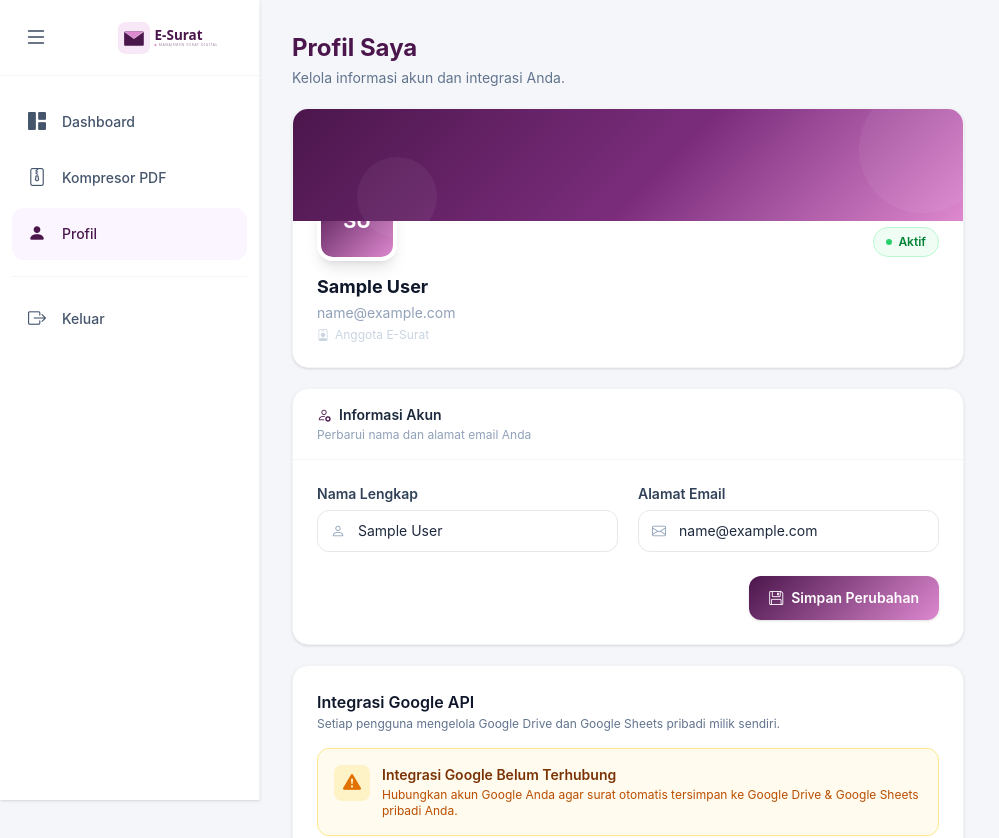
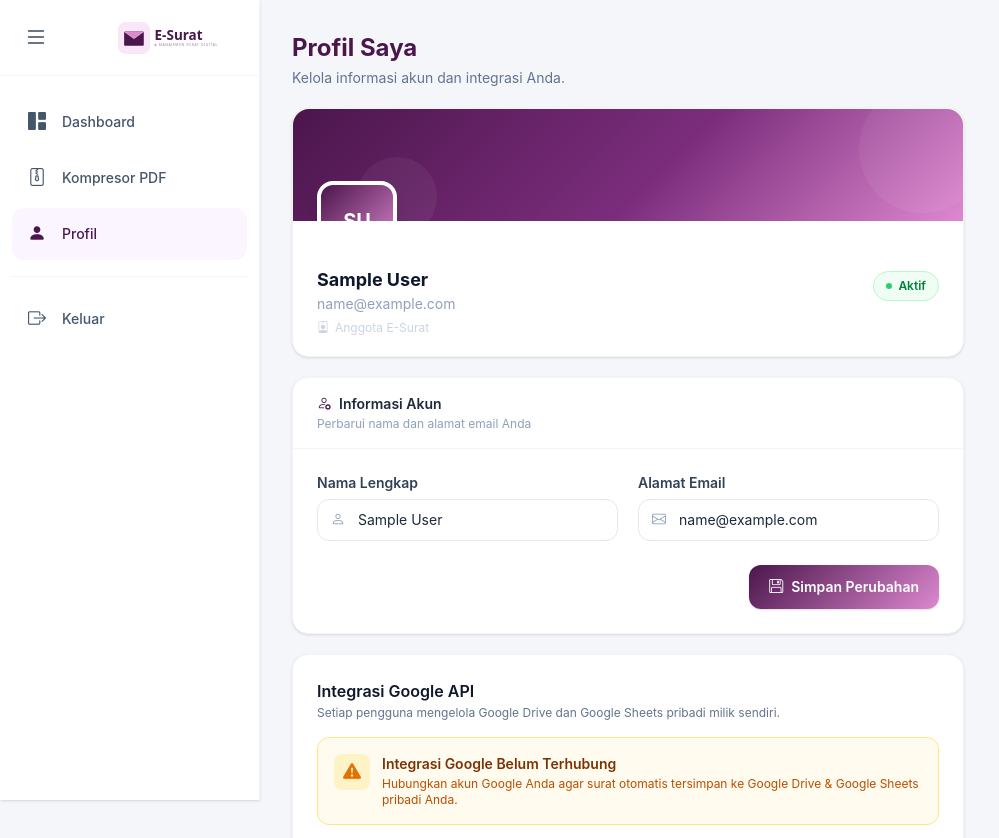
Before and after one commit to chali-pa/e-surat, a React (Vite) app in the folder frontend/: page /profile in a window 1280 px wide. Shown: the top 838 px of the page, without its empty margins (0-999 px from the left). Built offline with nearby package versions, Linux system fonts and the light colour scheme; no server answers; sample sign-in values are in the browser's storage.

Commit message:
update fitur

```diff
--- a/frontend/src/pages/Profile.jsx
+++ b/frontend/src/pages/Profile.jsx
@@ -152,53 +152,72 @@ export default function Profile() {
       )}
 
       {/* ── Profile hero card ─────────────────────────────────────────── */}
-      <div className="bg-white rounded-2xl border border-gray-100 shadow-sm overflow-hidden">
-        {/* Banner */}
+      {/*
+        Layout strategy:
+        ─ The card uses overflow-visible so the avatar (which straddles the
+          banner/body boundary) is never clipped by the card's edge.
+        ─ The banner div is position:relative and has enough bottom padding
+          (pb-12) to "reserve" space for the avatar that overlaps it.
+        ─ The avatar wrapper is absolute, bottom-0, -translate-y-1/2 so
+          exactly half of the 80px avatar sits above the banner's bottom
+          edge and half below — at every breakpoint.
+        ─ z-10 on the avatar ensures it stacks above the banner gradient.
+        ─ The white body has pt-12 to clear the 40px of avatar that hangs
+          below the banner, plus a little breathing room.
+      */}
+      <div className="bg-white rounded-2xl border border-gray-100 shadow-sm overflow-visible relative">
+
+        {/* Banner — relative so the avatar can be absolutely positioned inside it */}
         <div
-          className="h-28 w-full relative"
+          className="h-24 sm:h-28 w-full relative rounded-t-2xl overflow-hidden"
           style={{ background: 'linear-gradient(135deg, #4B164C 0%, #7B2D7C 55%, #DD88CF 100%)' }}
         >
-          {/* Decorative circles */}
-          <div className="absolute -top-6 -right-6 w-32 h-32 rounded-full bg-white/5" />
-          <div className="absolute -bottom-4 left-16 w-20 h-20 rounded-full bg-white/5" />
-        </div>
+          {/* Decorative circles — clipped to banner only, not to avatar */}
+          <div className="absolute -top-6 -right-6 w-32 h-32 rounded-full bg-white/5 pointer-events-none" />
+          <div className="absolute -bottom-4 left-16 w-20 h-20 rounded-full bg-white/5 pointer-events-none" />
 
-        <div className="px-6 pb-6">
-          {/* Avatar row */}
-          <div className="flex items-end justify-between gap-3 -mt-10">
+          {/* Avatar — absolute, anchored to banner bottom, translates up by 50% of its own height */}
           <div
-              className="w-20 h-20 rounded-2xl border-4 border-white shadow-lg flex items-center justify-center text-xl font-bold text-white flex-shrink-0"
+            className="absolute left-4 sm:left-6 bottom-0 translate-y-1/2 z-10
+                        w-20 h-20 rounded-2xl border-4 border-white shadow-lg
+                        flex items-center justify-center text-xl font-bold text-white
+                        flex-shrink-0"
             style={{ background: 'linear-gradient(135deg, #4B164C 0%, #DD88CF 100%)' }}
+            aria-label={`Avatar: ${initials}`}
           >
             {initials}
           </div>
-
-            {/* Active status pill */}
-            <div className="flex items-center gap-1.5 px-3 py-1.5 bg-green-50 border border-green-200 rounded-full mb-1">
-              <span className="w-1.5 h-1.5 rounded-full bg-green-500 inline-block animate-pulse" />
-              <span className="text-xs font-semibold text-green-700">Aktif</span>
-            </div>
         </div>
 
-          {/* Name, email, member label */}
-          <div className="mt-3">
-            <h2 className="text-lg font-bold text-slate-900 truncate">
+        {/* White body — pt-12 clears the 40px avatar overhang + 8px gap */}
+        <div className="px-4 sm:px-6 pt-12 pb-5">
+          {/* Name row: name/email on the left, status pill on the right */}
+          <div className="flex items-start justify-between gap-3">
+            <div className="min-w-0">
+              <h2 className="text-lg font-bold text-slate-900 truncate leading-tight">
                 {formData.name || 'Nama Pengguna'}
               </h2>
               <p className="text-sm text-slate-400 truncate mt-0.5">
                 {formData.email || 'email@contoh.com'}
               </p>
-            <p className="text-xs text-slate-300 mt-1 flex items-center gap-1.5">
-              <i className="bi bi-person-badge" />
+              <p className="text-xs text-slate-300 mt-1.5 flex items-center gap-1.5">
+                <i className="bi bi-person-badge flex-shrink-0" />
                 Anggota E-Surat
               </p>
+            </div>
+
+            {/* Active status pill — moved out of the avatar row, sits top-right of body */}
+            <div className="flex-shrink-0 flex items-center gap-1.5 px-3 py-1.5 bg-green-50 border border-green-200 rounded-full mt-0.5">
+              <span className="w-1.5 h-1.5 rounded-full bg-green-500 inline-block animate-pulse" />
+              <span className="text-xs font-semibold text-green-700">Aktif</span>
+            </div>
           </div>
         </div>
       </div>
 
       {/* ── Account info form ─────────────────────────────────────────── */}
       <div className="bg-white rounded-2xl border border-gray-100 shadow-sm">
-        <div className="px-6 py-4 border-b border-gray-100">
+        <div className="px-4 sm:px-6 py-4 border-b border-gray-100">
           <h3 className="text-sm font-semibold text-slate-800 flex items-center gap-2">
             <i className="bi bi-person-gear text-[#4B164C]" />
             Informasi Akun
@@ -286,7 +305,7 @@ export default function Profile() {
            Logout is a routine action. Placing it in its own card keeps it
            visually distinct from the irreversible delete-account action below. */}
       <div className="bg-white rounded-2xl border border-gray-100 shadow-sm">
-        <div className="px-6 py-4 border-b border-gray-100">
+        <div className="px-4 sm:px-6 py-4 border-b border-gray-100">
           <h3 className="text-sm font-semibold text-slate-800 flex items-center gap-2">
             <i className="bi bi-shield-lock text-[#4B164C]" />
             Sesi
@@ -314,7 +333,7 @@ export default function Profile() {
 
       {/* ── Danger Zone — delete account only ────────────────────────── */}
       <div className="bg-white rounded-2xl border border-red-100 shadow-sm overflow-hidden">
-        <div className="px-6 py-4 border-b border-red-100 bg-red-50/50">
+        <div className="px-4 sm:px-6 py-4 border-b border-red-100 bg-red-50/50">
           <h3 className="text-sm font-semibold text-red-700 flex items-center gap-2">
             <i className="bi bi-shield-exclamation" />
             Zona Berbahaya
```
Lines whose indentation alone changed are shown as unchanged.
